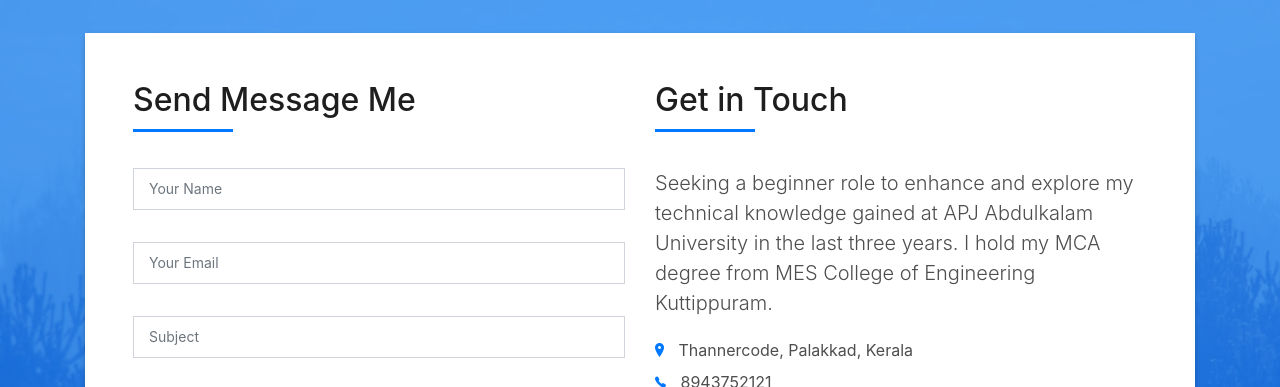
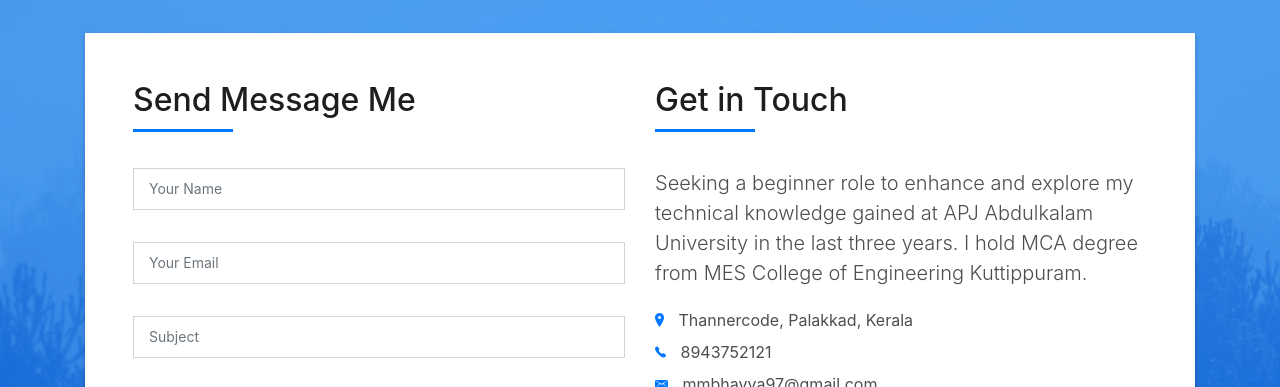
Before and after one commit to mmbhavya/bhavya-static-website, a plain HTML site: page index.html in a window 1280 px wide. Shown: the part 4880-5267 px from the top of the page. Drawn offline with Linux system fonts and the light colour scheme; files whose address does not match are found by name.

Commit message:
final push

```diff
--- a/index.html
+++ b/index.html
@@ -725,7 +725,7 @@
                         Totam magni ipsum suscipit amet? Autem nemo esse laboriosam ratione nobis
                         mollitia inventore? -->
                         Seeking a beginner role to enhance and explore my technical knowledge gained at APJ Abdulkalam University
-                        in the last three years. I hold my MCA degree from MES College of Engineering Kuttippuram.
+                        in the last three years. I hold MCA degree from MES College of Engineering Kuttippuram.
                       </p>
                       <ul class="list-ico">
                         <li><span class="ion-ios-location"></span> Thannercode, Palakkad, Kerala</li>
```
